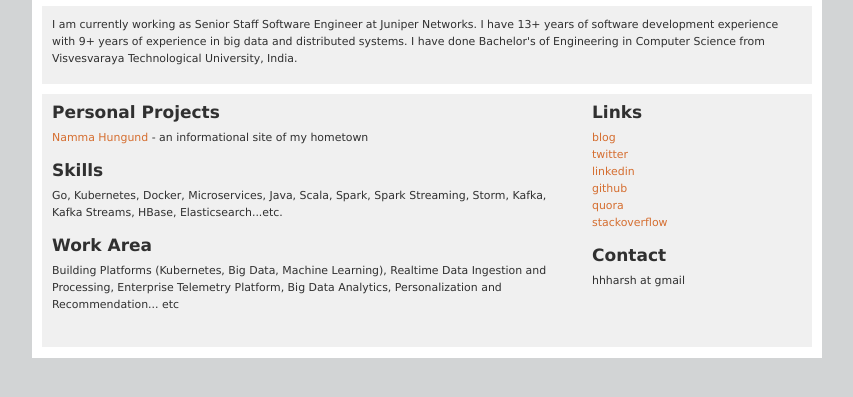
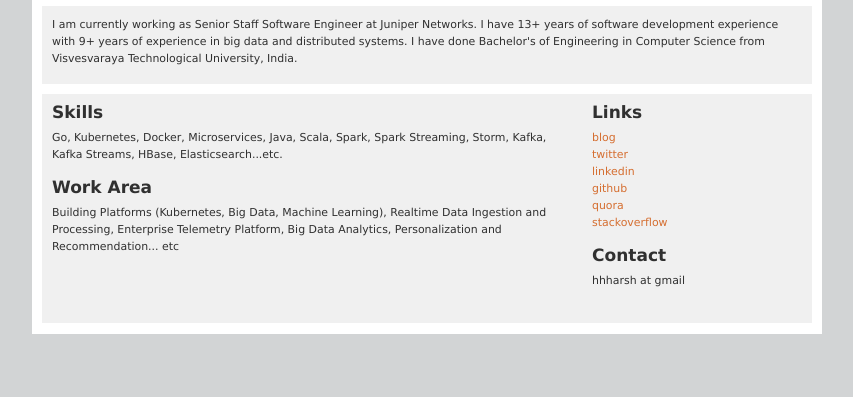
Before and after one commit to harsha/harsha.github.io, a plain HTML site: page index.html in a window 1280 px wide. Shown: the part 87-484 px from the top of the page, without its empty margins (213-1066 px from the left). Drawn offline with Linux system fonts and the light colour scheme.

Commit message:
Update index.html

```diff
--- a/index.html
+++ b/index.html
@@ -25,9 +25,6 @@
 
 <div class="doublecontent">
 <div class="doubleleft">
-<h2>Personal Projects</h2>
-
-<p><a href="http://www.nammahungund.com">Namma Hungund</a> - an informational site of my hometown</p>
 
 <h2>Skills</h2>
 
```
